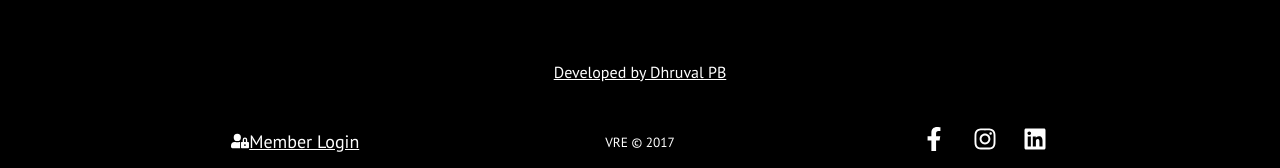
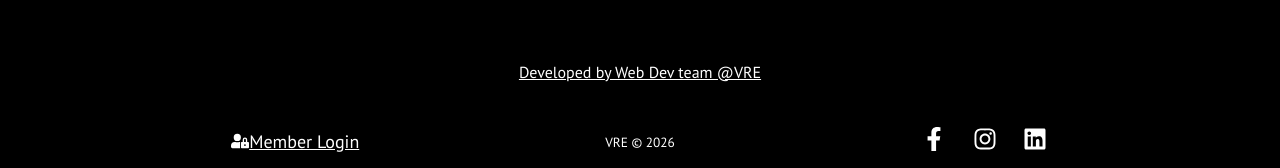
Before and after one commit to Vega-Racing-Electric/Website, a React (Create React App) app: page /contact-us in a window 1280 px wide. Shown: the part 961-1129 px from the top of the page. Built offline with nearby package versions, Linux system fonts and the light colour scheme.

Commit message:
Updated values in the footer

```diff
--- a/src/components/Footer.js
+++ b/src/components/Footer.js
@@ -29,10 +29,10 @@ function Footer() {
 
       <a
         className = "dev-contact"
-        href = 'https://in.linkedin.com/in/dhruvalpb'
+        href = 'https://www.linkedin.com/company/vega-racing-electric/'
         target = '_blank' rel = "noreferrer"
       >
-        Developed by Dhruval PB
+        Developed by Web Dev team @VRE
       </a>
 
       <section className = 'social-media'>
@@ -50,7 +50,7 @@ function Footer() {
             </a>
           </div>
 
-          <small className = 'footer-col website-rights'>VRE © 2017</small>
+          <small className = 'footer-col website-rights'>VRE © 2026</small>
 
           <div className = 'footer-col social-icons'>
             <a
```
